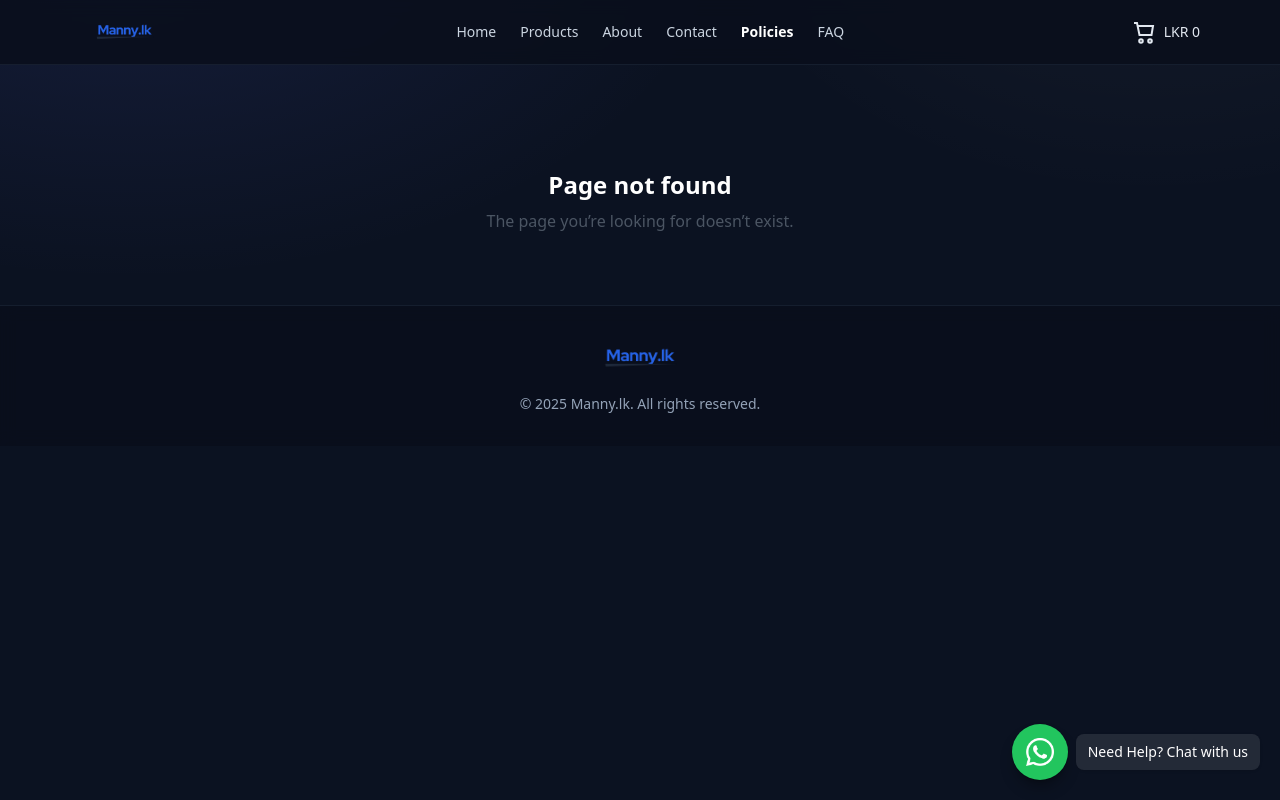
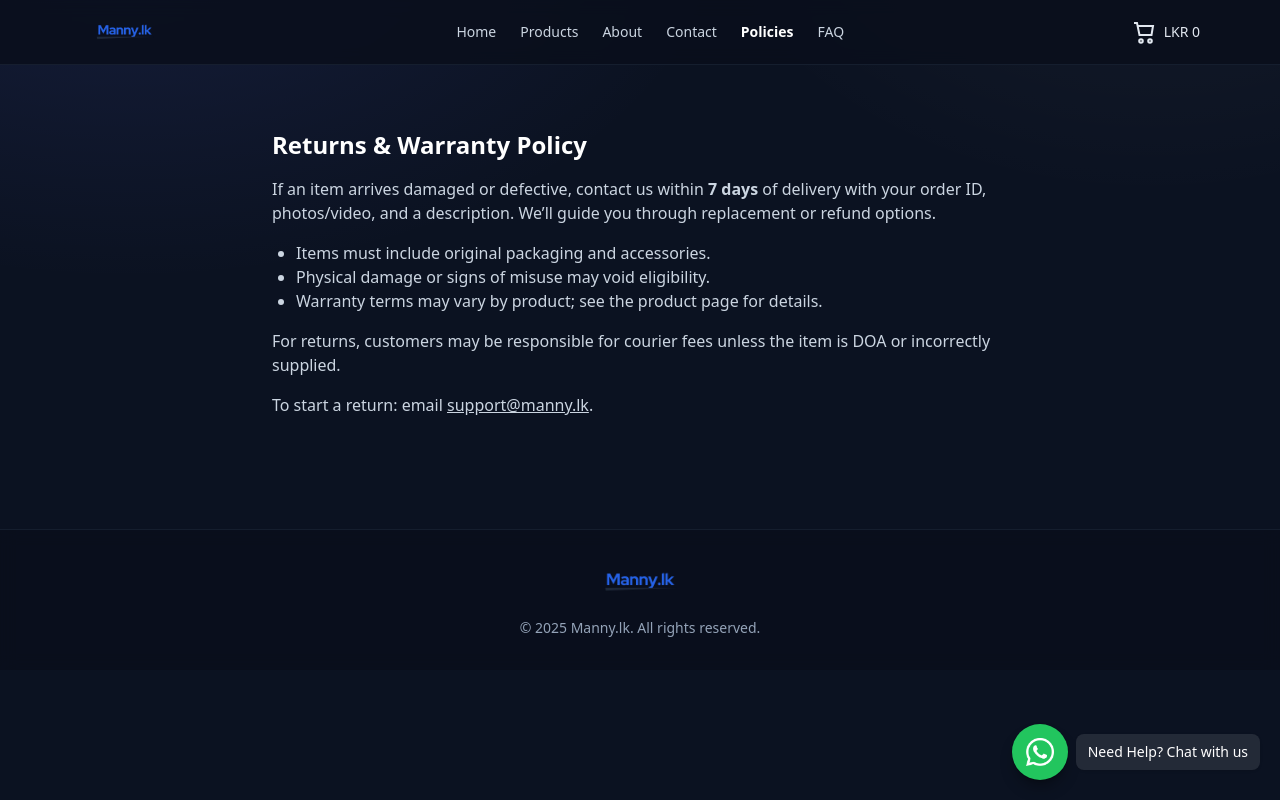
Before and after one commit to UdUdithaEdirisinghe/unm, a Next.js app: page /policies/returns in a window 1280 px wide. Before the commit this address had no page. Built offline with nearby package versions, Linux system fonts and the light colour scheme.

Commit message:
policies

```diff
--- /dev/null
+++ b/src/app/policies/page.tsx
@@ -0,0 +1,17 @@
+export const metadata = { title: "Policies | Manny.lk" };
+
+export default function PoliciesIndex() {
+  return (
+    <section className="mx-auto max-w-3xl px-4 py-10">
+      <h1 className="text-2xl font-semibold text-white mb-4">Policies</h1>
+      <p className="text-slate-300 mb-6">
+        Here you’ll find details about privacy, returns, shipping and more. For questions, contact us.
+      </p>
+      <ul className="space-y-3 text-slate-200 underline-offset-2">
+        <li><a className="hover:underline" href="/policies/returns">Returns & Warranty Policy</a></li>
+        <li><a className="hover:underline" href="/policies/shipping">Shipping & Delivery Policy</a></li>
+        <li><a className="hover:underline" href="/policies/privacy">Privacy Policy</a></li>
+      </ul>
+    </section>
+  );
+}
--- /dev/null
+++ b/src/app/policies/privacy/page.tsx
@@ -0,0 +1,18 @@
+export const metadata = { title: "Shipping & Delivery | Manny.lk" };
+
+export default function ShippingPolicy() {
+  return (
+    <section className="mx-auto max-w-3xl px-4 py-10">
+      <h1 className="text-2xl font-semibold text-white mb-4">Shipping & Delivery Policy</h1>
+      <div className="space-y-4 text-slate-300">
+        <p>We deliver island-wide via trusted couriers. Orders are processed within <b>1–2 business days</b>.</p>
+        <ul className="list-disc pl-6">
+          <li>Delivery time: typically 2–5 business days depending on location.</li>
+          <li>Fees are shown at checkout; Cash-on-Delivery is not available.</li>
+          <li>We’ll notify you if an item is out of stock or needs extra time.</li>
+        </ul>
+        <p>For address changes after ordering, contact us ASAP with your order ID.</p>
+      </div>
+    </section>
+  );
+}
--- /dev/null
+++ b/src/app/policies/returns/page.tsx
@@ -0,0 +1,24 @@
+export const metadata = { title: "Returns & Warranty | Manny.lk" };
+
+export default function ReturnsPolicy() {
+  return (
+    <section className="mx-auto max-w-3xl px-4 py-10">
+      <h1 className="text-2xl font-semibold text-white mb-4">Returns & Warranty Policy</h1>
+      <div className="space-y-4 text-slate-300">
+        <p>
+          If an item arrives damaged or defective, contact us within <b>7 days</b> of delivery with your order ID,
+          photos/video, and a description. We’ll guide you through replacement or refund options.
+        </p>
+        <ul className="list-disc pl-6">
+          <li>Items must include original packaging and accessories.</li>
+          <li>Physical damage or signs of misuse may void eligibility.</li>
+          <li>Warranty terms may vary by product; see the product page for details.</li>
+        </ul>
+        <p>
+          For returns, customers may be responsible for courier fees unless the item is DOA or incorrectly supplied.
+        </p>
+        <p>To start a return: email <a href="mailto:support@manny.lk" className="underline">support@manny.lk</a>.</p>
+      </div>
+    </section>
+  );
+}
--- /dev/null
+++ b/src/app/policies/shipping/page.tsx
@@ -0,0 +1,18 @@
+export const metadata = { title: "Shipping & Delivery | Manny.lk" };
+
+export default function ShippingPolicy() {
+  return (
+    <section className="mx-auto max-w-3xl px-4 py-10">
+      <h1 className="text-2xl font-semibold text-white mb-4">Shipping & Delivery Policy</h1>
+      <div className="space-y-4 text-slate-300">
+        <p>We deliver island-wide via trusted couriers. Orders are processed within <b>1–2 business days</b>.</p>
+        <ul className="list-disc pl-6">
+          <li>Delivery time: typically 2–5 business days depending on location.</li>
+          <li>Fees are shown at checkout; Cash-on-Delivery is not available.</li>
+          <li>We’ll notify you if an item is out of stock or needs extra time.</li>
+        </ul>
+        <p>For address changes after ordering, contact us ASAP with your order ID.</p>
+      </div>
+    </section>
+  );
+}
```
